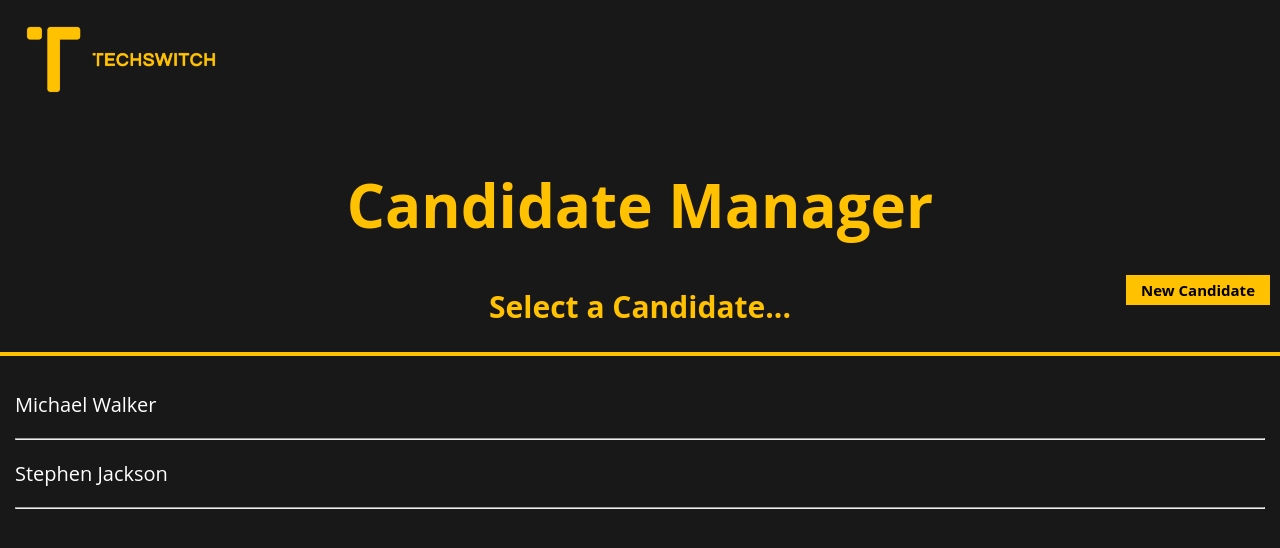
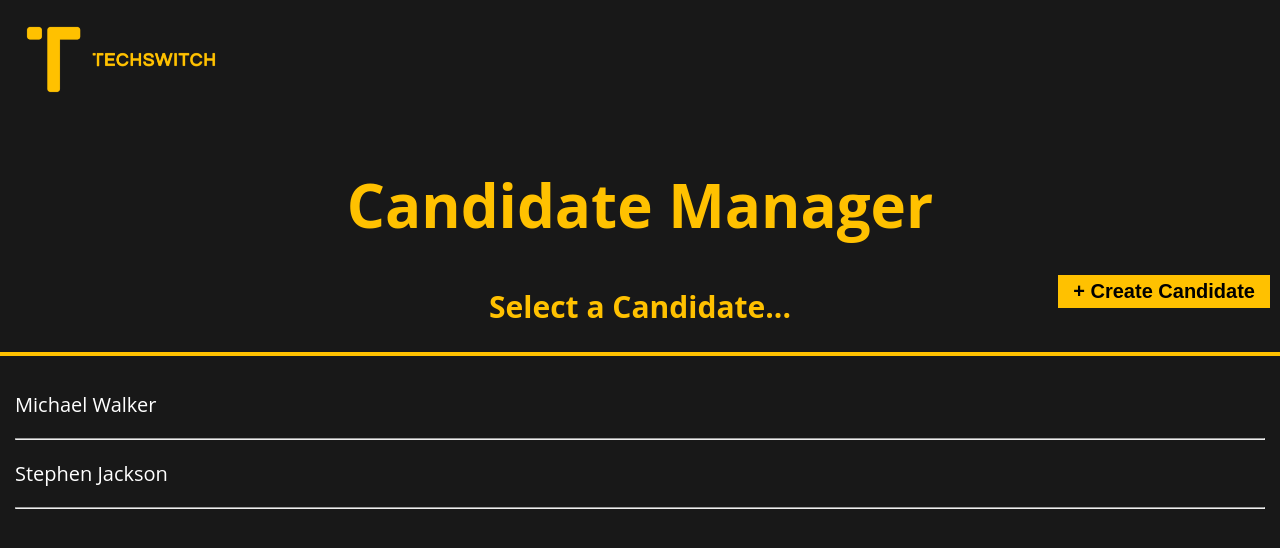
Before and after one commit to techswitch-learners/testswitch-frontend-admin, a Next.js app: page /candidates in a window 1280 px wide. Shown: the top 548 px of the page. Built offline with nearby package versions, Linux system fonts and the light colour scheme.

Commit message:
Changed button to customer's requirements
- Added + to desktop button
-Changed sizes

```diff
--- a/pageStyles/candidates.module.scss
+++ b/pageStyles/candidates.module.scss
@@ -8,15 +8,13 @@
   background-color: $softwireYellow;
   border: none;
   padding: 5px 15px;
-  font-size: $buttonFontSize;
-  font-family: $softwireFont;
+  font-size: 20px;
   font-weight: bold;
   margin-top: 10px;
   position: fixed;
   display: none;
 
   :hover{
-    background-color: black;
     text-decoration: underline;
     cursor: pointer;
   }
@@ -30,15 +28,14 @@
 
 .mobileButton {
   background-color: $softwireYellow;
-  padding: 1px 10px 0 9px;
+  padding: 1px 8px 0 7px;
   margin: 0;
   border: none;
-  border-radius: 10px;
   font-size: 25px;
-  font-family: $softwireFont;
   font-weight: bold;
   position: fixed;
   right: 10px;
+  top: 153px;
 
   @media (min-width: 768px){
     display: none;
--- a/pages/candidates.tsx
+++ b/pages/candidates.tsx
@@ -11,7 +11,7 @@ const Candidates: NextPage = () => {
     return (
         <Layout>
             <h1 className={textStyle.pageHeader}>Candidate Manager</h1>
-            <button className={scss.desktopButton}><Link href={"/create"}><p className={scss.link}>New Candidate</p></Link></button>
+            <button className={scss.desktopButton}><Link href={"/create"}><p className={scss.link}>+ Create Candidate</p></Link></button>
             <button className={scss.mobileButton}><Link href={"/create"}><p className={scss.link}>+</p></Link></button>
             <h2 className={textStyle.subHeader}> Select a Candidate...</h2>
             <hr className={textStyle.lineBreak}/>
```
